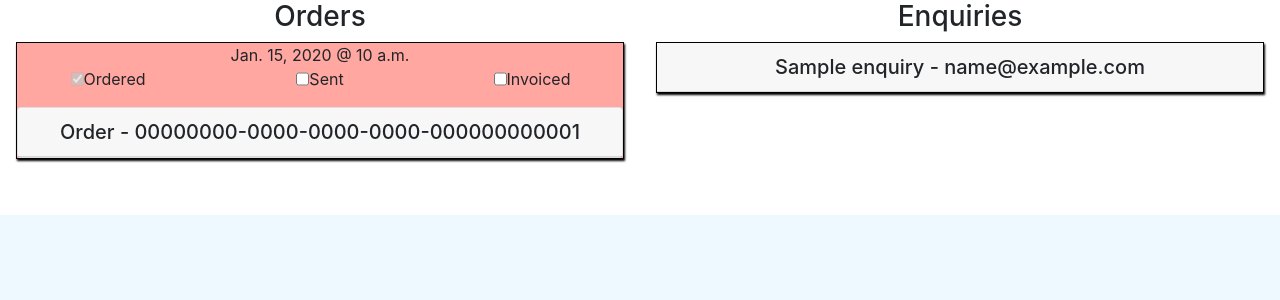
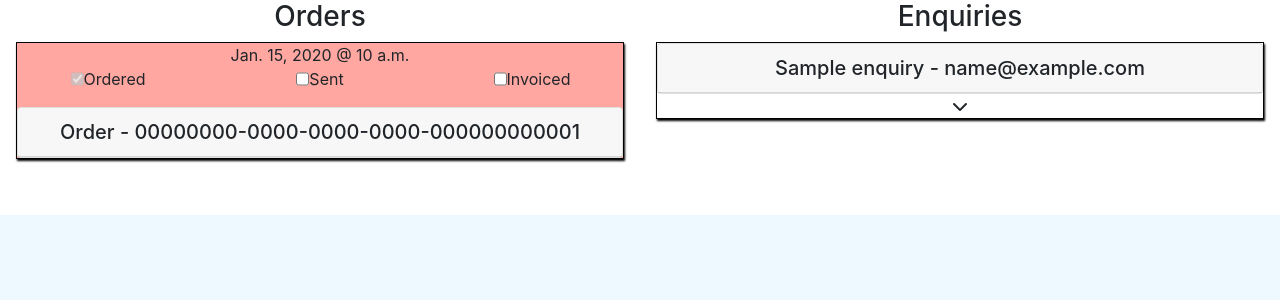
Before and after one commit to Felix-Voyle/CafeDjango, a Django app: page /manage/ in a window 1280 px wide. Shown: the part 50-350 px from the top of the page. Run offline with Django 4.2, Linux system fonts and the light colour scheme; tables that the repository leaves empty hold one stand-in row (values such as "Sample post"); some libraries are stand-ins or nearby versions.

Commit message:
added down arrow to the enquiry card

```diff
--- a/cafeOrdering/templates/adminManage/manage.html
+++ b/cafeOrdering/templates/adminManage/manage.html
@@ -95,8 +95,9 @@
             <h3 class="text-center">Enquiries</h3>
             <section>
                 {% for enquiry in enquiries %}
-                    <div class="enquiry-card text-center">
-                        <div class="card-header" data-toggle="collapse" href="#collapseCard{{ forloop.counter }}">
+                <div class="enquiry-card text-center">
+                    <div class="card">
+                        <div class="card-header" data-toggle="collapse" data-target="#collapseCard{{ forloop.counter }}">
                             <h5 class="mb-0">{{ enquiry.name }} - {{ enquiry.email }}</h5>
                         </div>
                         <div id="collapseCard{{ forloop.counter }}" class="collapse">
@@ -105,6 +106,12 @@
                             </div>
                         </div>
                     </div>
+                    <div class="arrow-box text-center">
+                        <span class="toggle-arrow" data-toggle="collapse" data-target="#collapseCard{{ forloop.counter }}">
+                            <i class="fas fa-chevron-down"></i>
+                        </span>
+                    </div>
+                </div>
                 {% endfor %}
             </section>
         </div>
```
Also changed, not shown: cafeOrdering/static/js/manage.js (line endings or trailing spaces).
